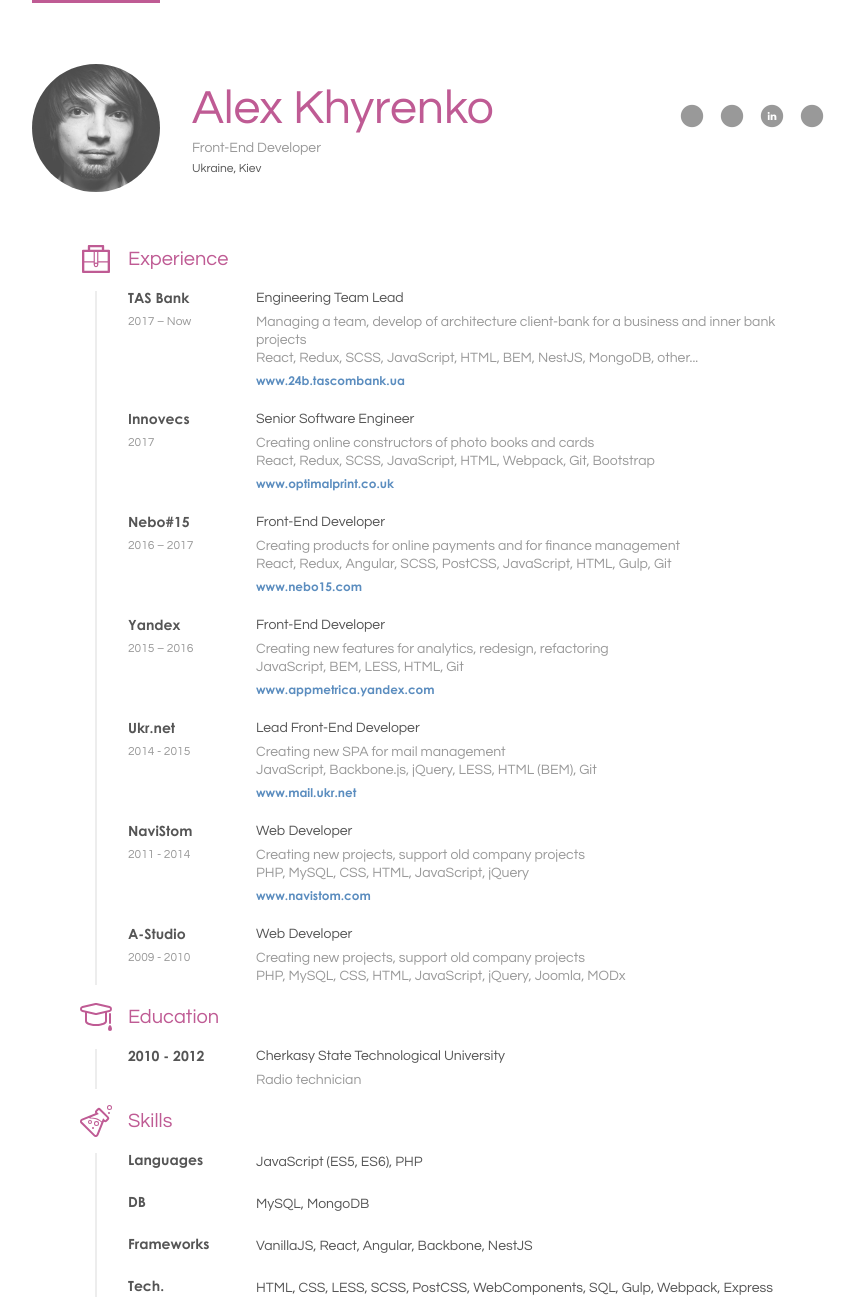
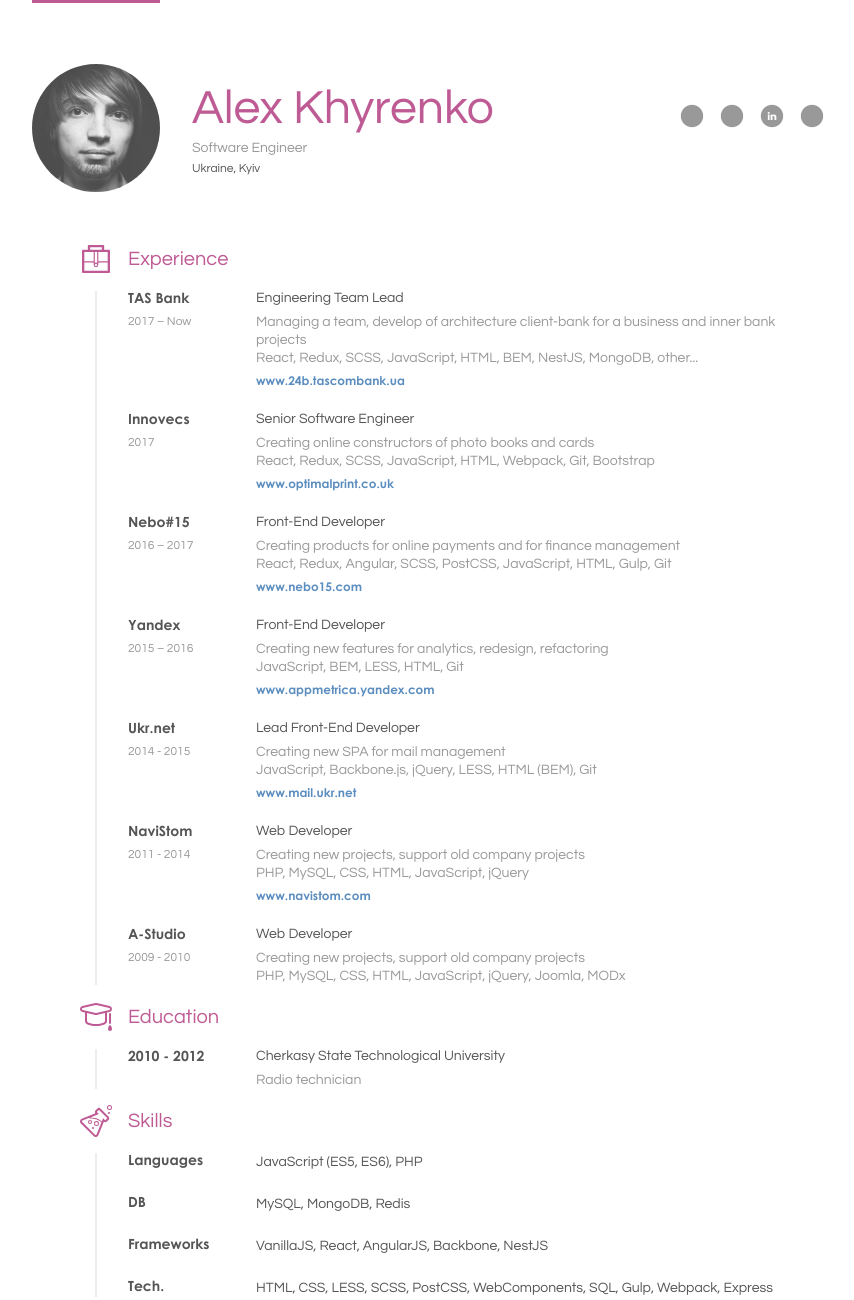
Before and after one commit to Satanpit/satanpit.com, a website: page index.html in a window 1280 px wide. Shown: the top 1300 px of the page, without its empty margins (212-1066 px from the left). Drawn offline with Linux system fonts and the light colour scheme.

Commit message:
Update resume

```diff
--- a/index.html
+++ b/index.html
@@ -16,9 +16,9 @@
         </div>
         <div class="header__content">
             <h1>Alex Khyrenko</h1>
-            <h2>Front-End Developer</h2>
+            <h2>Software Engineer</h2>
             <div class="header__location">
-                Ukraine, Kiev
+                Ukraine, Kyiv
             </div>
         </div>
         <div class="header__links">
@@ -205,13 +205,13 @@
                         DB
                     </dt>
                     <dd>
-                        MySQL, MongoDB
+                        MySQL, MongoDB, Redis
                     </dd>
                     <dt>
                         Frameworks
                     </dt>
                     <dd>
-                        VanillaJS, React, Angular, Backbone, NestJS
+                        VanillaJS, React, AngularJS, Backbone, NestJS
                     </dd>
                     <dt>
                         Tech.
```
